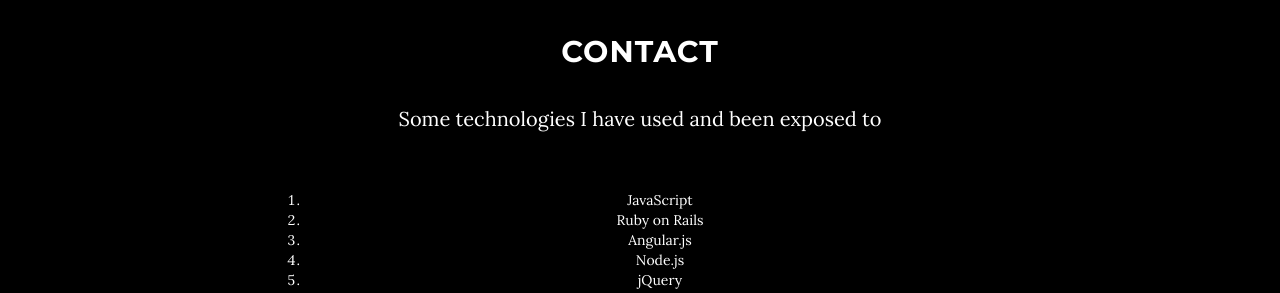
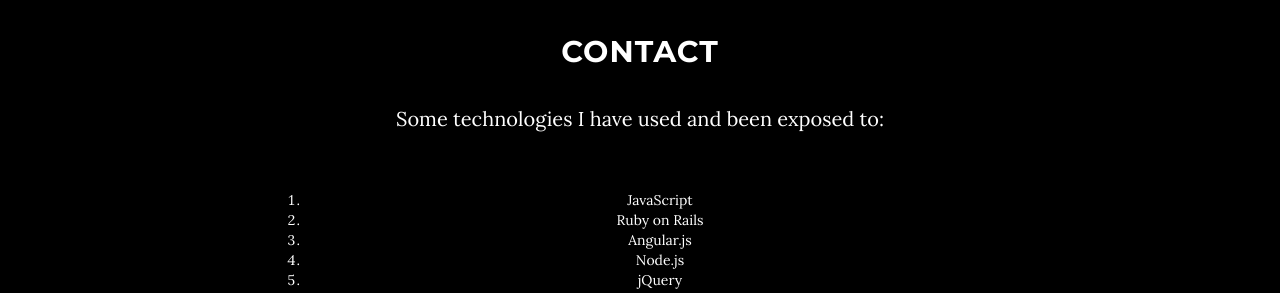
Before and after one commit to Crozza71/Crozza71.github.io, a Jekyll site: the page built from index.html, in a window 1280 px wide and 900 px high, scrolled down 2083 px. Shown: the part 154-447 px from the top of the window. Built offline with Jekyll 4.4.1, drawn with Linux system fonts in a browser that asks for light colours.

Commit message:
skills list

```diff
--- a/_includes/contact.html
+++ b/_includes/contact.html
@@ -3,7 +3,7 @@
         <div class="row">
             <div class="col-lg-8 col-lg-offset-2">
                 <h2>Contact</h2>
-                <p>Some technologies I have used and been exposed to</p>
+                <p>Some technologies I have used and been exposed to:</p>
                 <br>
                 <ol>
                     <li>
--- a/_includes/footer.html
+++ b/_includes/footer.html
@@ -1,6 +1,7 @@
-    <!-- Footer -->
+    <!-- <!-- Footer -->
     <footer>
         <div class="container text-center">
             <p>Copyright &copy; {{ site.footer }} 20{{ site.time | date: '%y' }}</p>
         </div>
     </footer>
+ -->
--- a/_includes/map.html
+++ b/_includes/map.html
@@ -1,2 +1,3 @@
-    <!-- Map Section -->
+   <!--  <!-- Map Section -->
     <div id="map"></div>
+ -->
```
